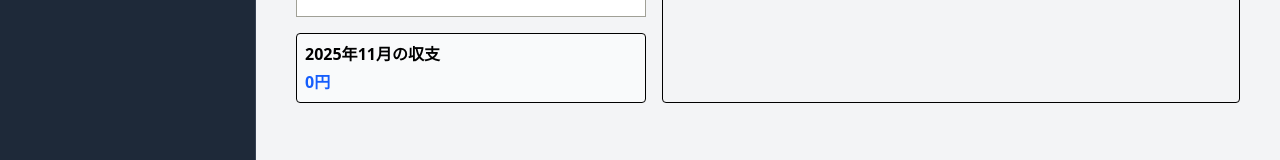
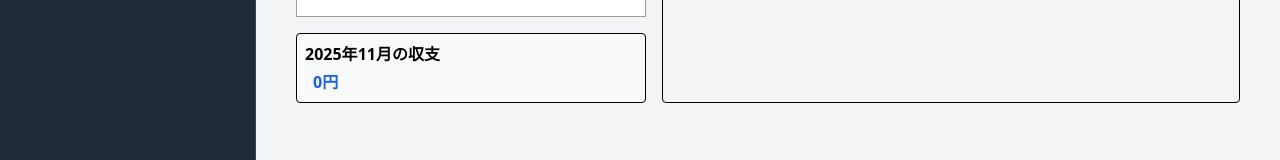
Before and after one commit to kondoyuya/fx-trade-manager, a React (Vite) app: page / in a window 1280 px wide. Shown: the part 563-723 px from the top of the page. Built offline with nearby package versions, Linux system fonts and the light colour scheme.

Commit message:
カレンダーページの微調整

```diff
--- a/src/components/CalendarView.tsx
+++ b/src/components/CalendarView.tsx
@@ -8,6 +8,7 @@ import { UpdateMemoButton } from '../components/UpdateMemoButton'
 import { DisplayModeToggle } from '../components/DisplayModeToggle'
 import { TradeTable } from '../components/TradeTable'
 import { TradeSummaryView } from '../components/TradeSummaryView'
+import { formatProfit } from './format/Profit'
 
 const CalendarView: React.FC = () => {
   const [selectedDate, setSelectedDate] = useState<Date>(new Date())
@@ -15,6 +16,7 @@ const CalendarView: React.FC = () => {
   const [showPopup, setShowPopup] = useState(false)
   const [selectedTrade, setSelectedTrade] = useState<Trade | null>(null)
   const [displayMode, setDisplayMode] = useState<'円' | 'pips'>('円')
+  const [activeMonth, setActiveMonth] = useState<Date>(new Date());
 
   useEffect(() => {
     async function fetchSummary() {
@@ -78,6 +80,7 @@ const CalendarView: React.FC = () => {
         <div className="flex-shrink-0">
           <Calendar
             onClickDay={(value) => setSelectedDate(value)}
+            onActiveStartDateChange={({ activeStartDate }) => setActiveMonth(activeStartDate!)}
             tileContent={({ date }) => {
               const jst = new Date(date.getTime() + 9 * 60 * 60 * 1000)
               const dateStr = `${jst.getFullYear()}-${String(jst.getMonth() + 1).padStart(2, '0')}-${String(jst.getDate()).padStart(2, '0')}`
@@ -107,20 +110,12 @@ const CalendarView: React.FC = () => {
 
           <div className="mt-4 p-2 border rounded bg-gray-50">
             <h3 className="font-bold mb-1">
-              {selectedDate.getFullYear()}年{selectedDate.getMonth() + 1}
-              月の収支
+              {activeMonth.getFullYear()}年{activeMonth.getMonth() + 1}月の収支
             </h3>
-            <p
-              className={`font-semibold ${
-                getMonthlyProfit(selectedDate) >= 0
-                  ? 'text-blue-600'
-                  : 'text-red-600'
-              }`}
-            >
-              {(getMonthlyProfit(selectedDate) > 0 ? '+' : '') +
-                getMonthlyProfit(selectedDate) +
-                displayMode}
-            </p>
+
+            <td className="text-right font-semibold">
+              {formatProfit(displayMode, getMonthlyProfit(activeMonth), getMonthlyProfit(activeMonth))}
+            </td>
           </div>
         </div>
 
```
